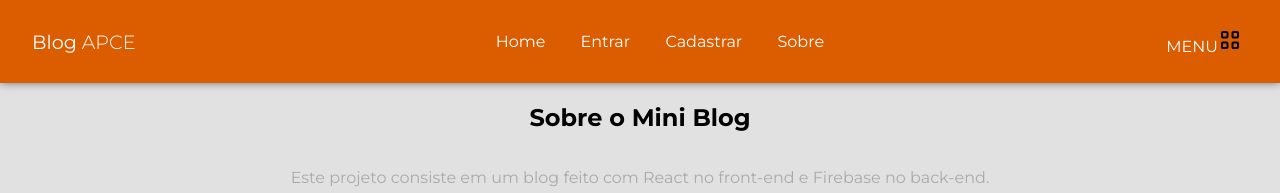
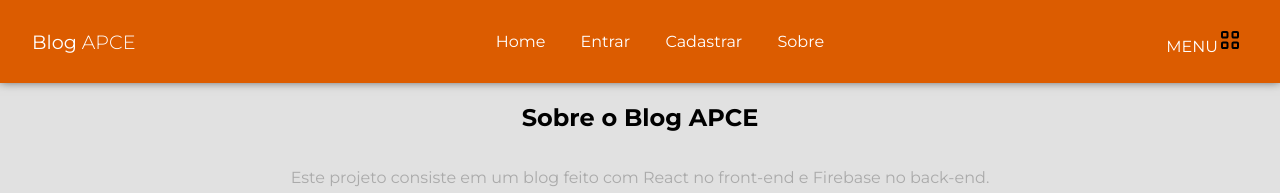
Before and after one commit to MateusProDev/myapce, a React (Create React App) app: page /about in a window 1280 px wide. Shown: the top 193 px of the page. Built offline with nearby package versions, Linux system fonts and the light colour scheme; no server answers.

Commit message:
alt style

```diff
--- a/src/pages/About/About.jsx
+++ b/src/pages/About/About.jsx
@@ -6,7 +6,7 @@ const About = () => {
   return (
     <div className={styles.about}>
       <h2>
-        Sobre o Mini <span>Blog</span>
+        Sobre o Blog <span>APCE</span>
       </h2>
       <p>
         Este projeto consiste em um blog feito com React no front-end e Firebase
--- a/src/pages/Home/Home.module.css
+++ b/src/pages/Home/Home.module.css
@@ -10,7 +10,7 @@
 }
 .home p{
   font-size: 12px;
-  margin: 5px 0 40px 0;
+  margin: 5px 0 8px 0;
 }
 .search_form {
   max-width: 100%;
--- a/src/pages/Post/Post.module.css
+++ b/src/pages/Post/Post.module.css
@@ -14,7 +14,6 @@
   display: flex;
   justify-content: center;
 }
-
 .tags p {
   margin-right: 1em;
 }
```
